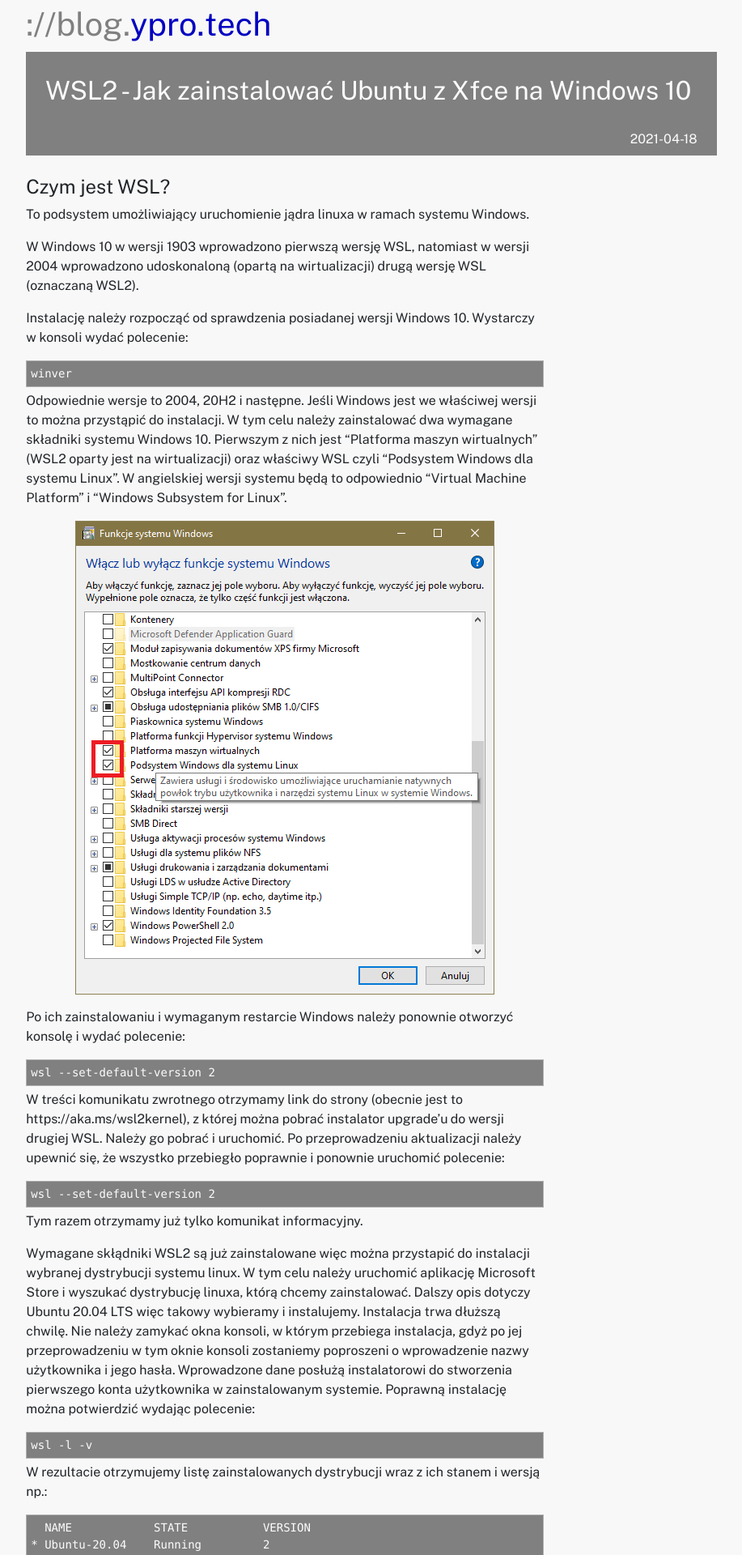
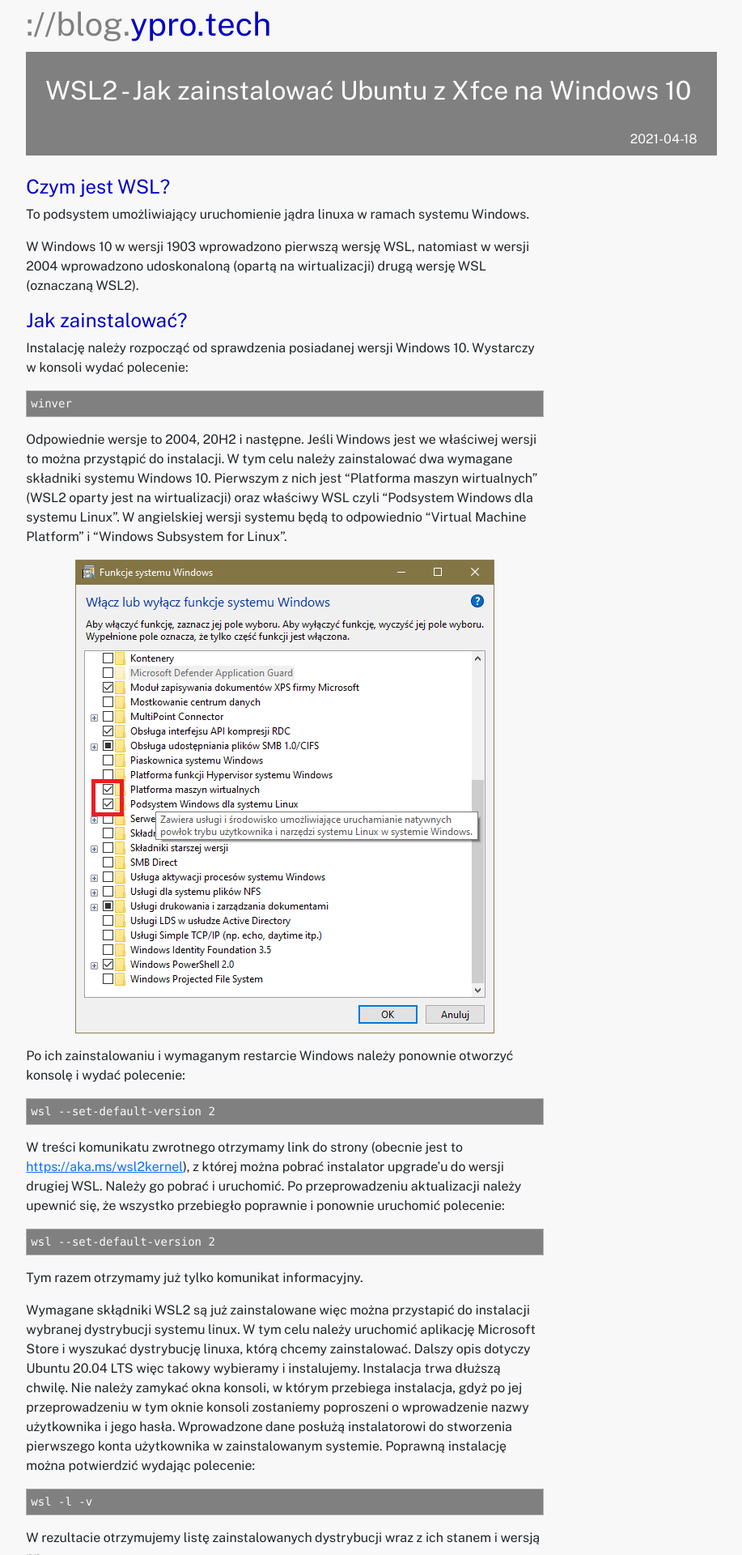
Before and after one commit to yprotech/blog.ypro.tech, a Jekyll site: the page built from _posts/2021-04-18-WSL2-Xfce.md, in a window 1280 px wide. Shown: the top 1920 px of the page at 81% size, without its empty margins (181-1098 px from the left). Built offline with Jekyll 4.4.1, drawn with Linux system fonts in a browser that asks for light colours; some of the changed text lies outside the part shown.

Commit message:
2022-03-05

````diff
--- a/_layouts/base.html
+++ b/_layouts/base.html
@@ -8,7 +8,7 @@
     <title>blog.ypro.tech</title>
 
     <link href="/css/bootstrap.min.css" rel="stylesheet">
-    <link href="/css/blog.ypro.css?v=101" rel="stylesheet">
+    <link href="/css/blog.ypro.css?v=102" rel="stylesheet">
 </head>
 
 <body>
--- a/_posts/2021-04-18-WSL2-Xfce.md
+++ b/_posts/2021-04-18-WSL2-Xfce.md
@@ -11,6 +11,8 @@ To podsystem umożliwiający uruchomienie jądra linuxa w ramach systemu Windows
 
 W Windows 10 w wersji 1903 wprowadzono pierwszą wersję WSL, natomiast w wersji 2004 wprowadzono udoskonaloną (opartą na wirtualizacji) drugą wersję WSL (oznaczaną WSL2).
 
+
+#### Jak zainstalować?
 Instalację należy rozpocząć od sprawdzenia posiadanej wersji Windows 10. Wystarczy w konsoli wydać polecenie:
 ```console
 winver
@@ -23,7 +25,7 @@ Po ich zainstalowaniu i wymaganym restarcie Windows należy ponownie otworzyć k
 ```console
 wsl --set-default-version 2
 ```
-W treści komunikatu zwrotnego otrzymamy link do strony (obecnie jest to https://aka.ms/wsl2kernel), z której można pobrać instalator upgrade'u do wersji drugiej WSL. Należy go pobrać i uruchomić.
+W treści komunikatu zwrotnego otrzymamy link do strony (obecnie jest to [https://aka.ms/wsl2kernel](https://aka.ms/wsl2kernel)), z której można pobrać instalator upgrade'u do wersji drugiej WSL. Należy go pobrać i uruchomić.
 Po przeprowadzeniu aktualizacji należy upewnić się, że wszystko przebiegło poprawnie i ponownie uruchomić polecenie:
 ```console
 wsl --set-default-version 2
--- a/css/blog.ypro.css
+++ b/css/blog.ypro.css
@@ -36,9 +36,13 @@ body {
     max-width: 100%;
 }
 
+h4 {
+    color: #0000c1;
+}
+
 .highlighter-rouge {
-    margin-top: 5px;
-    margin-bottom: 5px;
+    margin-top: 1em;
+    margin-bottom: 1em;
     border: 1px solid #b0b0b0;
     background-color: #f0f0f0;
     padding: 5px;
````
Also changed, not shown: other parts of _posts/2021-04-18-WSL2-Xfce.md (+6 -1 lines), _posts/2022-03-05-WSL2-piaskownice.md (added, +78 -0 lines).
